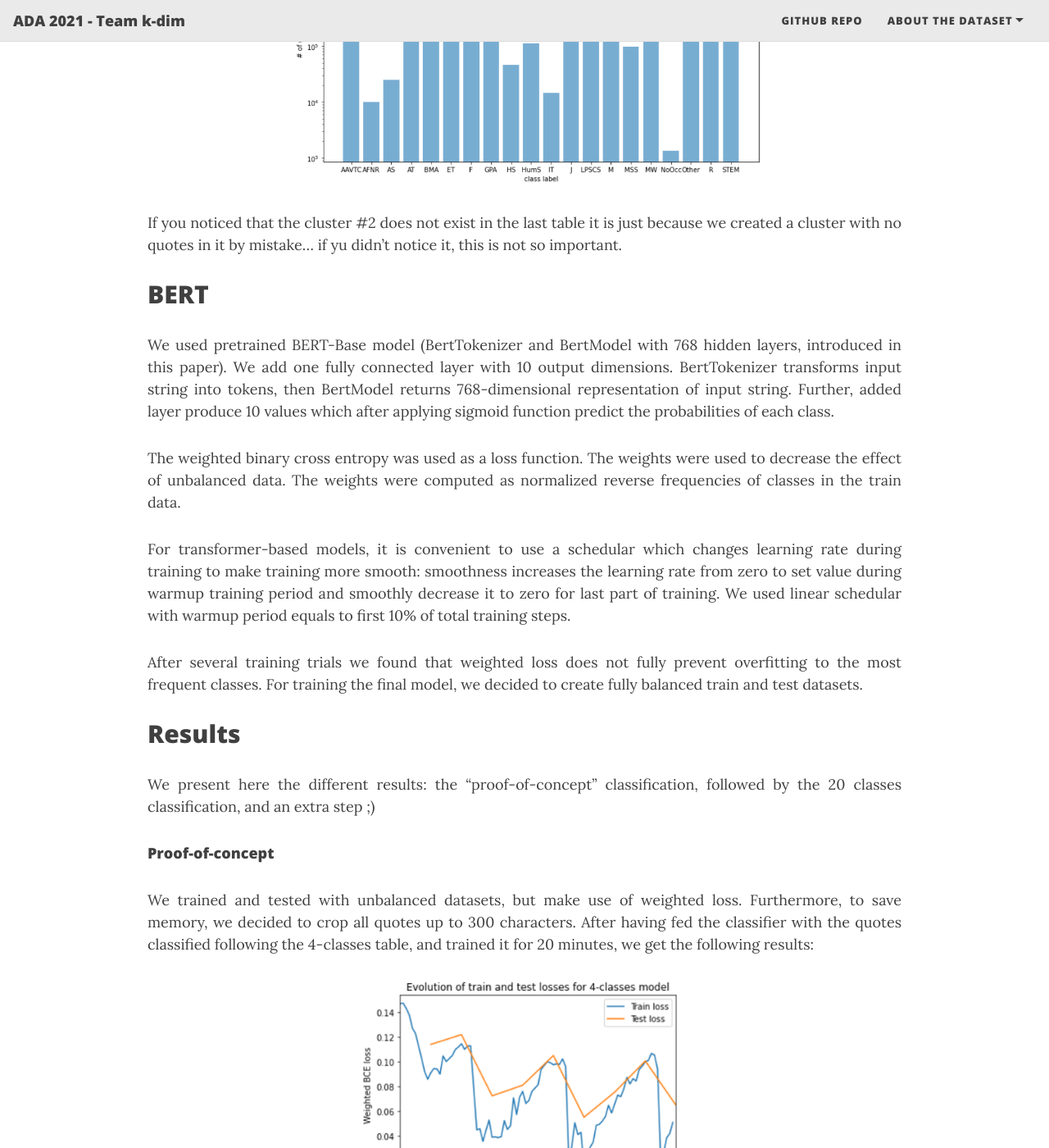
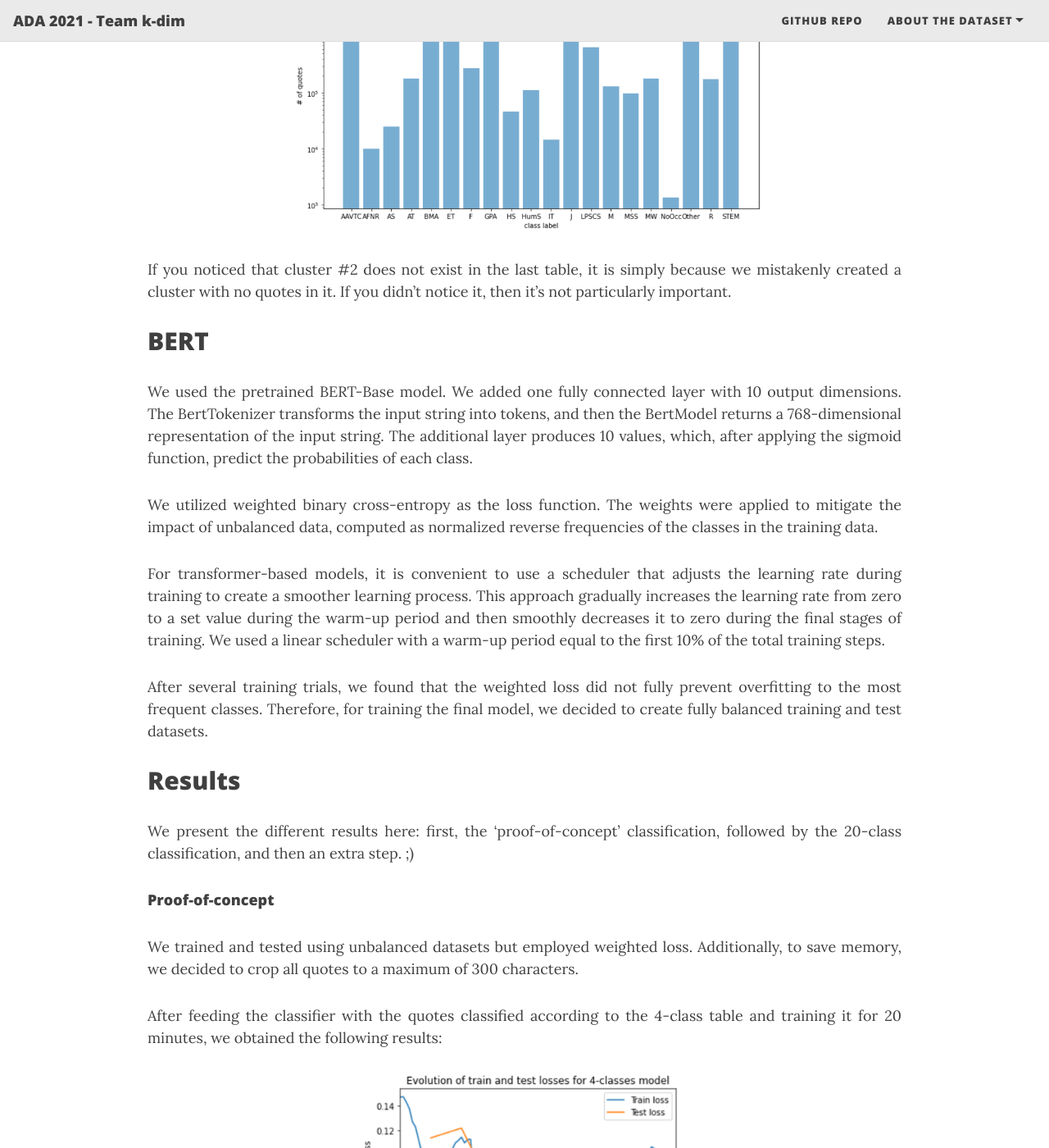
Before and after one commit to Quote-Me-If-You-Can/Quote-Me-If-You-Can.github.io, a Jekyll site: the page built from index.md, in a window 1280 px wide and 1400 px high, scrolled down 6346 px. Shown: the whole window at 82% size. Built offline with Jekyll 4.4.1, drawn with Linux system fonts in a browser that asks for light colours; nearby versions of some CDN libraries; the list of posts is cut into pages by our own code; some of the changed text lies outside the part shown.

Commit message:
Update index.md
finished cleaning

```diff
--- a/index.md
+++ b/index.md
@@ -25,8 +25,8 @@ Based on this, give us a quote, and we’ll tell you which profession said it!
 - [Occupation clustering](#occupation-clustering)
 - [BERT](#bert)
 - [Results](#results)
+- [Conclusion](#conclusion)
 - [Room for improvement](#room-for-improvement)
-- [Conclusion](#conclusion)
 - [References](#references)
 
 ## Datasets
@@ -88,10 +88,11 @@ By applying our filtering criteria to the external dataset, we find that there a
     </p>
 </figure>
 
-We selectected an amount we can sort by hand = 280 (even though it is still a piece of work), this correspond to a treshold of occurencies > 1000. The downside is that we loose a lot of occupation just because we can't sort them by hand. We would need another unpaid assistant to do it for us... and we will come back later to that. Those "unclustered" occupations are gathered in `Other`. There was some "nan" occupation that survived the df.dropna() because they were of type string. We store those in `NoOcc`. The later class won't be use on the next step. It can be seen as a garbage class.
+We selected a manageable number of occupations to sort by hand: 280 (though it's still quite a bit of work). This corresponds to a threshold of occurrences greater than 1,000. The downside is that we lose many occupations simply because we can't sort them manually. We would need another unpaid assistant to help with that, but this resource became available in a later step of the project, as discussed in [this section](#room-for-improvement). The "unclustered" occupations are grouped under `Other`. There were some "NaN" occupations that survived the `df.dropna()` method because they were of type string. We store those in `NoOcc`. The latter class won't be used in the next step and can be considered a garbage class.
 
-To define some clusters we looked at those publications [here](https://repository.library.georgetown.edu/handle/10822/559298)[^2] and [there](https://www.leyden212.org/Page/4244) about Career Clusters. After that, we classified by hand our occupations with occurencies > 1000 in similar clusters and assign our quotations to unique occupation. (recall: 1 quotation >> a unique Qid speaker >> a sole occupation). We build two new datasets:
-One consists of 4 classes, it will be used  for the proof-of-concept of the -later explained- BERT-based classifier:
+To define some clusters, we examined the publications [here](https://repository.library.georgetown.edu/handle/10822/559298)[^2] and [there](https://www.leyden212.org/Page/4244) regarding Career Clusters. After that, we manually classified our occupations with occurrences greater than 1,000 into similar clusters and assigned our quotations to a unique occupation. (Recall: 1 quotation >> 1 unique QID speaker >> 1 sole occupation.) We built two new datasets:
+
+One consists of 4 classes and will be used for the proof of concept of the BERT-based classifier, which will be explained later.
 
 | Cluster | Label | Meaning | # of quote|
 |-------|--------|---------|---------|
@@ -137,25 +138,25 @@ The second one consists of the 20 classes:
     </p>
 </figure>
 
-If you noticed that the cluster #2 does not exist in the last table it is just because we created a cluster with no quotes in it by mistake... if yu didn't notice it, this is not so important.
+If you noticed that cluster #2 does not exist in the last table, it is simply because we mistakenly created a cluster with no quotes in it. If you didn’t notice it, then it’s not particularly important.
 
 ## BERT
 
-We used pretrained BERT-Base model (BertTokenizer and BertModel with 768 hidden layers, introduced in this paper). We add one fully connected layer with 10 output dimensions. BertTokenizer transforms input string into tokens, then BertModel returns 768-dimensional representation of input string. Further, added layer produce 10 values which after applying sigmoid function predict the probabilities of each class.
+We used the pretrained BERT-Base model. We added one fully connected layer with 10 output dimensions. The BertTokenizer transforms the input string into tokens, and then the BertModel returns a 768-dimensional representation of the input string. The additional layer produces 10 values, which, after applying the sigmoid function, predict the probabilities of each class.
 
-The weighted binary cross entropy was used as a loss function. The weights were used to decrease the effect of unbalanced data. The weights were computed as normalized reverse frequencies of classes in the train data.
+We utilized weighted binary cross-entropy as the loss function. The weights were applied to mitigate the impact of unbalanced data, computed as normalized reverse frequencies of the classes in the training data.
 
-For transformer-based models, it is convenient to use a schedular which changes learning rate during training to make training more smooth: smoothness increases the learning rate from zero to set value during warmup training period and smoothly decrease it to zero for last part of training. We used linear schedular with warmup period equals to first 10% of total training steps.
+For transformer-based models, it is convenient to use a scheduler that adjusts the learning rate during training to create a smoother learning process. This approach gradually increases the learning rate from zero to a set value during the warm-up period and then smoothly decreases it to zero during the final stages of training. We used a linear scheduler with a warm-up period equal to the first 10% of the total training steps.
 
-After several training trials we found that weighted loss does not fully prevent overfitting to the most frequent classes. For training the final model, we decided to create fully balanced train and test datasets.
-
+After several training trials, we found that the weighted loss did not fully prevent overfitting to the most frequent classes. Therefore, for training the final model, we decided to create fully balanced training and test datasets.
 
 ## Results
-We present here the different results: the "proof-of-concept" classification, followed by the 20 classes classification, and an extra step ;)
+We present the different results here: first, the 'proof-of-concept' classification, followed by the 20-class classification, and then an extra step. ;)
 
 #### Proof-of-concept
-We trained and tested with unbalanced datasets, but make use of weighted loss. Furthermore, to save memory, we decided to crop all quotes up to 300 characters.
-After having fed the classifier with the quotes classified following the 4-classes table, and trained it for 20 minutes, we get the following results:
+We trained and tested using unbalanced datasets but employed weighted loss. Additionally, to save memory, we decided to crop all quotes to a maximum of 300 characters.
+
+After feeding the classifier with the quotes classified according to the 4-class table and training it for 20 minutes, we obtained the following results:
 
 <figure>
     <p align="center">
@@ -163,8 +164,9 @@ After having fed the classifier with the quotes classified following the 4-class
     </p>
 </figure>
 
-The behaviour of the curves has nothing to do with the swiss mountains; it just come from the fact that we used a scheduler to vary the lerning rate of our AdamW optimizer. But its initialization was not well set and it initialized repeatidly instead of only once, so we find the strange behaviour. But it is fixed in the last use of the classifier.
-The important point is that it learns well and fast ! Here is the roc_auc for each class:
+The behavior of the curves stems from the fact that we used a scheduler to vary the learning rate of our AdamW optimizer. However, the initialization was not set correctly, leading to repeated initialization instead of just once, which caused the strange behavior. This issue has been fixed in the latest use of the classifier.
+
+The important point is that it learns well and quickly! Here is the ROC AUC for each class:
 
 <figure>
     <p align="center">
@@ -172,11 +174,11 @@ The important point is that it learns well and fast ! Here is the roc_auc for ea
     </p>
 </figure>
 
-"Amount of class*" states the number of quote belonging to this class in the test set. As said before, it is unbalanced.
-The results seems convincing. Next step: just feed the classifier with the quotes classified following the 20-classes table, run it for 8-10h and that's it!
+`Amount of class` indicates the number of quotes belonging to this class in the test set. As mentioned earlier, the dataset is unbalanced.
+The results seem convincing. The next step is to feed the classifier with the quotes classified according to the 20-class table, run it for 8 to 10 hours, and that’s it!"
 
 #### 20 classes
-We trained and tested with unbalanced datasets, but make use of weighted loss. After having trained for about 9h, we get the following results:
+We trained and tested using unbalanced datasets but employed weighted loss. After training for approximately 9 hours, we obtained the following results:
 
 <figure>
     <p align="center">
@@ -184,7 +186,7 @@ We trained and tested with unbalanced datasets, but make use of weighted loss. A
     </p>
 </figure>
 
-(Same problem with scheduler, wait for it). Ok, we can't assess if it is good or bad by looking at the evolution of the loss but what about the roc_auc values ?
+While we can’t assess whether the results are good or bad by looking at the evolution of the loss, what about the ROC AUC values?
 
 <figure>
     <p align="center">
@@ -192,10 +194,11 @@ We trained and tested with unbalanced datasets, but make use of weighted loss. A
     </p>
 </figure>
 
-They are close to 0.5, which means that the classifier just classify randomly. This is super bad !
+They are close to 0.5, which indicates that the classifier is essentially classifying randomly. This is very disappointing!
 
 #### Can we do better ?
-We assumed that the problem came from the fact that we have to many classes. So we decided to move from 20 to only 10 classes. We merge the classes according their similarity.  Here is the new classification table:
+
+We assumed that the problem arose from having too many classes, so we decided to reduce the number from 20 to just 10. We merged the classes based on their similarity. Here is the new classification table:
 
 | Cluster | Label | Meaning | # of quote before filtering | # of quote after filtering |
 |-------|--------|---------|---------|---------|
@@ -210,7 +213,7 @@ We assumed that the problem came from the fact that we have to many classes. So
 | 8 | J | Journalism related careers | 839'391 | 143'374 |
 | 9 | MW | Military and War related careers | 188'863 | 678'870 |
 
-Furthermore, after some reflexions, it seemed that the unbalanced testing set was fooling us in some ways for the interpretation of the results. Thus, this step is done with unbalaced training set but balanced testing set.  Finally, we made the assumption that quotes with # of characters < 50 were not containing relevant information and we filtered them out. This allowed us to save some space and we augmented the "crop treshold" from 300 to 400.
+Furthermore, after some reflection, it appeared that the unbalanced testing set was misleading us in terms of interpreting the results. Therefore, this step was conducted with an unbalanced training set but a balanced testing set. Finally, we assumed that quotes with fewer than 50 characters did not contain relevant information and filtered them out. This allowed us to save space, and we increased the crop threshold from 300 to 400 characters.
 
 <figure>
     <p align="center">
@@ -218,7 +221,7 @@ Furthermore, after some reflexions, it seemed that the unbalanced testing set wa
     </p>
 </figure>
 
-Well, even though the scheduler thing is still not fixed (waaiiiiiit for iiiit), those loss curves are kind of impossible to interpret in any ways. We can look at extended performance metrics:
+Well, even though the scheduler issue is still not fixed, those loss curves are quite difficult to interpret. Instead, we can examine extended performance metrics:
 
 <figure>
     <p align="center">
@@ -226,8 +229,9 @@ Well, even though the scheduler thing is still not fixed (waaiiiiiit for iiiit),
     </p>
 </figure>
 
-Here, "support" states that there is 10'000 quotes/class in the test set.
-We can see that the f1 score is low for some classes. We then decided to plot the confusion matrix of classification. And here is what we got:
+Here, 'support' indicates that there are 10,000 quotes per class in the test set.
+
+We can see that the F1 score is low for some classes. Therefore, we decided to plot the confusion matrix for the classification, and here is what we obtained:"
 
 <figure>
     <p align="center">
@@ -235,7 +239,7 @@ We can see that the f1 score is low for some classes. We then decided to plot th
     </p>
 </figure>
 
-Even though the diagonal term seems to by the higher column-wise, some columns behaves as attractors. That is the classes 3,6 (GPAxLPSCS, SPORTS) and 1,2,7 (AAVTCM, BMAxF, STEMxIT). Unsurprisingly, this is correlated with the number of quote per class in the training set. The weighted loss does not correct the problem ! We have to try to pass it a balanced training set
+Even though the diagonal terms appear to be the highest in each column, some columns behave as attractors. Specifically, classes 3 and 6 (GPAxLPSCS and SPORTS) and classes 1, 2, and 7 (AAVTCM, BMAxF, and STEMxIT) show this behavior. Unsurprisingly, this is correlated with the number of quotes per class in the training set. The weighted loss does not resolve the issue! We need to try using a balanced training set.
 
 <figure>
     <p align="center">
@@ -244,16 +248,16 @@ Even though the diagonal term seems to by the higher column-wise, some columns b
 </figure>
 
 #### Putting the pieces together
-As said before, we decided as final step to balance the training set. The bottleneck class is `Journalism` with 143'374 quotes. We build a final training set containing 72'000 quotes of each class and a test set containg 72'000 quotes of each class as well.
-Good news, we fixed the scheduler as well. Here is our loss curves :
+As mentioned earlier, we decided to balance the training set as a final step. The bottleneck class is `Journalism`, with 143,374 quotes. We built a final training set containing 72,000 quotes from each class, as well as a test set with 72,000 quotes from each class.
 
+The good news is that we also fixed the scheduler! Here are our loss curves:
 <figure>
     <p align="center">
     <img title="4class_loss_graph" width="500px" src="img/results/10classes_balanced_loss_graph.png">
     </p>
 </figure>
 
-It finally behaves normally. What about the performance metrics ?
+It finally behaves normally. What about the performance metrics?
 
 <figure>
     <p align="center">
@@ -271,17 +275,29 @@ Seems good as well. And for the confusion matrix ?
 
 Great ! Problem fixed :)
 
+## Conclusion
+
+In this project, we explored the challenges of classifying quotes into various occupational categories using a BERT-based classifier. Through several iterations and adjustments, including balancing our training and testing datasets and refining our approach to class imbalance, we ultimately improved the model's performance metrics.
+
+While the initial results with unbalanced data were discouraging, the adjustments we made—such as filtering out less informative quotes and ensuring a balanced training set—enabled us to achieve more reliable classifications. The final performance metrics indicate a significant improvement, highlighting the importance of dataset preparation and model tuning in machine learning projects.
+
+Moving forward, we aim to further enhance our classifier by exploring additional features and potentially leveraging larger datasets. This journey illustrates the iterative nature of machine learning, where each step brings valuable insights and opportunities for growth.
+
+Thank you for following along, and we look forward to sharing our future findings!
+
+The k-dim team.
+
 ## Room for improvement
 
-We finally got a unpaid assistant working for the occupation classification. We did not have time to use it in the classification process.
+We finally managed to have an unpaid assistant working on the occupation classification. Unfortunately, we did not have time to integrate it into the classification process. Moving forward, we aim to incorporate this resource to enhance our model's performance and achieve even more accurate results.
 
 #### Sentence-BERT algorithm for occupation clustering
 
-[Sentence-BERT](https://joeddav.github.io/blog/2020/05/29/ZSL.html) is a recent technique which fine-tunes the pooled BERT sequence representations for increased semantic richness, as a method for obtaining sequence and label embeddings.
+[Sentence-BERT](https://joeddav.github.io/blog/2020/05/29/ZSL.html) is a recent technique that fine-tunes pooled BERT sequence representations to enhance semantic richness, providing a method for obtaining both sequence and label embeddings.
 
-This pretrained algorithm not only made occupation clustering automatically, but also clustered all the 6800 unique occupations !
+This pretrained algorithm not only facilitated automatic occupation clustering but also managed to cluster all 6,800 unique occupations!
 
-Sentence-BERT was used to cluster 6800 occupations into 10 defined clusters, by stating for each occupation 10 hypotheses and taking clustering each to the maximum prediction confidence of this algorithm. The plot below shows the distribution of the prediction confidence for each cluster over the filtered additional dataset.
+Using Sentence-BERT, we clustered the 6,800 occupations into 10 defined clusters. For each occupation, we generated 10 hypotheses and assigned each to the cluster with the maximum prediction confidence from the algorithm. The plot below illustrates the distribution of prediction confidence for each cluster over the filtered additional dataset.
 
 <figure>
     <p align="center">
@@ -289,12 +305,7 @@ Sentence-BERT was used to cluster 6800 occupations into 10 defined clusters, by
     </p>
 </figure>
 
-## Conclusion
-We finally get a classifier performing correctly. Furthermore, it would awesome to make use of the implemented automated occupation clusterer. But this is your job if you want to ;)
 
-Thank for having read us! I hope you enjoyed your ADAventure with us.
-
-The k-dim team.
 
 ## References<br>
 
```
Also changed, not shown: other parts of index.md (+1 -1 lines).
